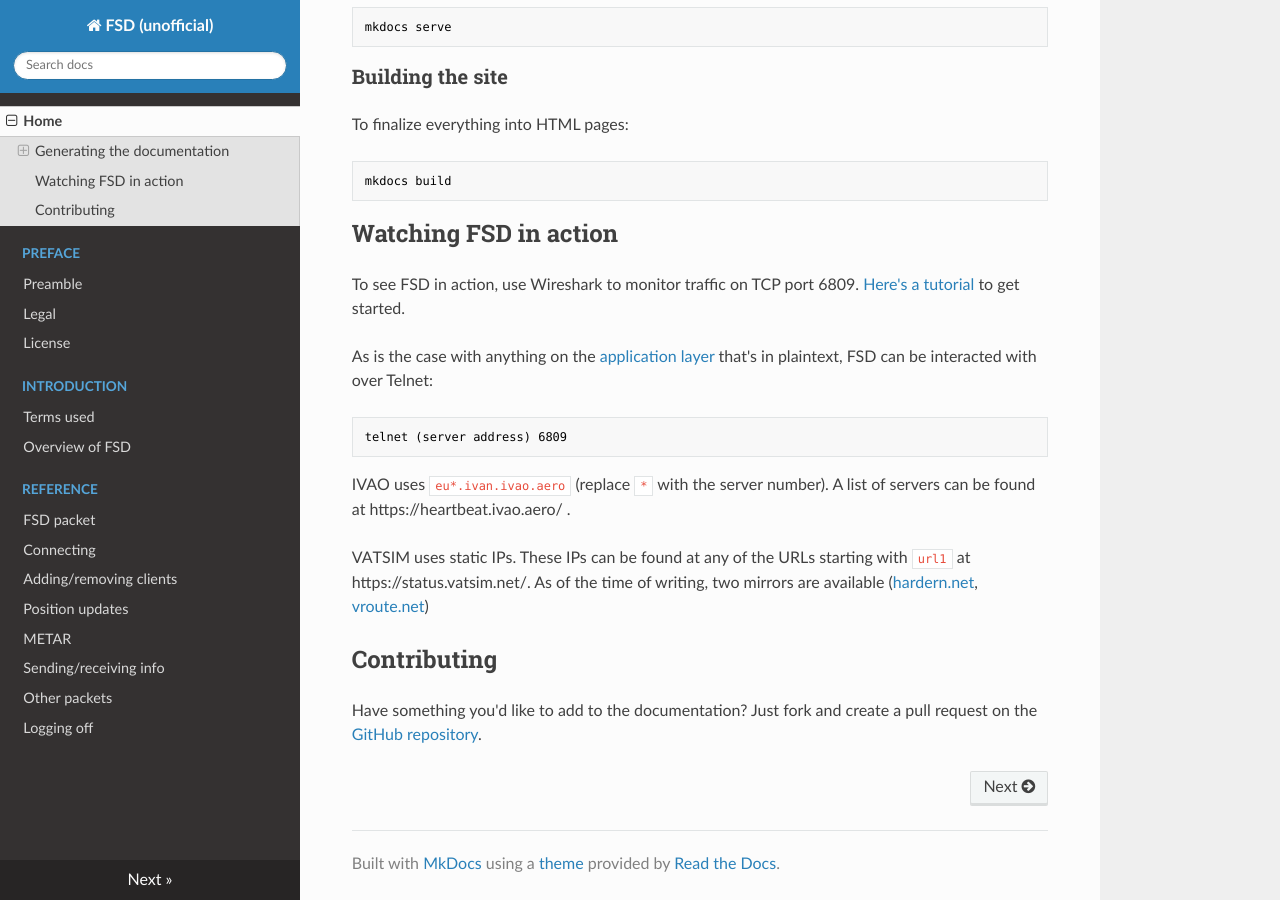
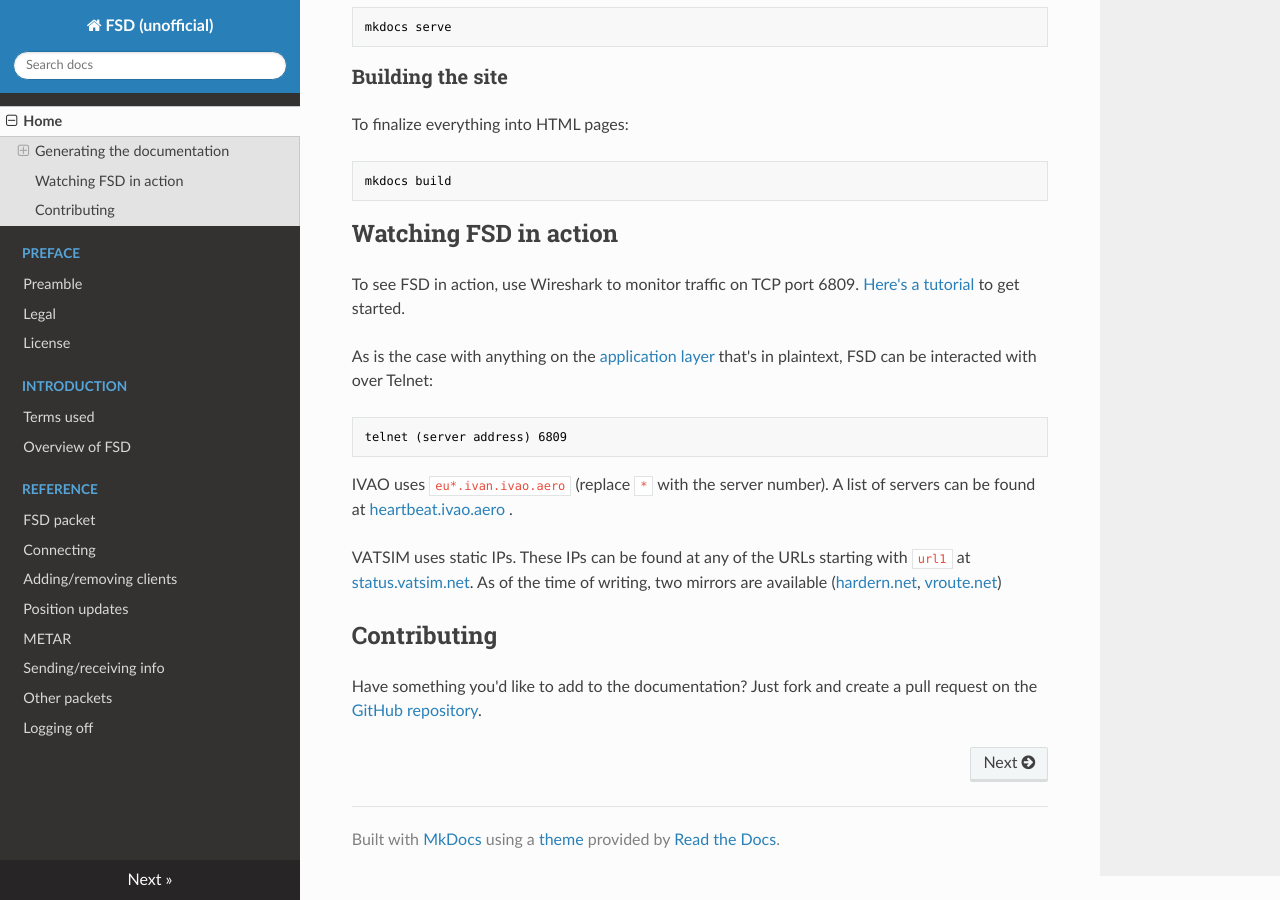
Before and after one commit to norrisng/fsd-doc, an MkDocs documentation site: the page built from docs/index.md, in a window 1280 px wide and 900 px high, scrolled down 810 px. Built offline with MkDocs 1.6.1, drawn with Linux system fonts in a browser that asks for light colours; nearby versions of some CDN libraries; old or Windows-style settings are respelled for this version of MkDocs; some of the changed lines change nothing that is shown.

Commit message:
Fix links in index

````diff
--- a/docs/index.md
+++ b/docs/index.md
@@ -2,7 +2,7 @@
 
 Welcome to the unofficial documentation of FSD, the protocol behind the [IVAO](http://ivao.aero/) and [VATSIM](http://vatsim.net/) online networks.
 
-This documentation was created during the reverse engineering process for [FCOM](https://github.com/norrisng/FcomClient/), which forwards messages to a web server. [FCOM's implementation of this server](https://github.com/norrisng/FcomServer/) forwards it over Discord DM, but it's entirely possible to write a server that does anything it wants (which may or may not involve forwarding) with the forwarded messages.
+This documentation was created during the reverse engineering process for [FCOM](https://norrisng.ca/fcom), which forwards messages to a web server. [FCOM's implementation of this server](https://github.com/norrisng/FcomServer/) forwards it over Discord DM, but it's entirely possible to write a server that does anything it wants (which may or may not involve forwarding) with the forwarded messages.
 
 **Note:** information may change as new information regarding FSD is discovered. This document is currently heavily focused on VATSIM's implementation (which is much "heavier" than IVAO's), but this will change in the future as I figure out which parts are unique to either network.
 
@@ -53,9 +53,9 @@ As is the case with anything on the [application layer](https://en.wikipedia.org
 telnet (server address) 6809
 ```
 
-IVAO uses `eu*.ivan.ivao.aero` (replace `*` with the server number). A list of servers can be found at https://heartbeat.ivao.aero/ .
+IVAO uses `eu*.ivan.ivao.aero` (replace `*` with the server number). A list of servers can be found at [heartbeat.ivao.aero](https://heartbeat.ivao.aero/) .
 
-VATSIM uses static IPs. These IPs can be found at any of the URLs starting with `url1` at https://status.vatsim.net/. As of the time of writing, two mirrors are available ([hardern.net](http://vatsim-data.hardern.net/vatsim-servers.txt), [vroute.net](http://info.vroute.net/vatsim-servers.txt))
+VATSIM uses static IPs. These IPs can be found at any of the URLs starting with `url1` at [status.vatsim.net](https://status.vatsim.net/). As of the time of writing, two mirrors are available ([hardern.net](http://vatsim-data.hardern.net/vatsim-servers.txt), [vroute.net](http://info.vroute.net/vatsim-servers.txt))
 
 
 
````
